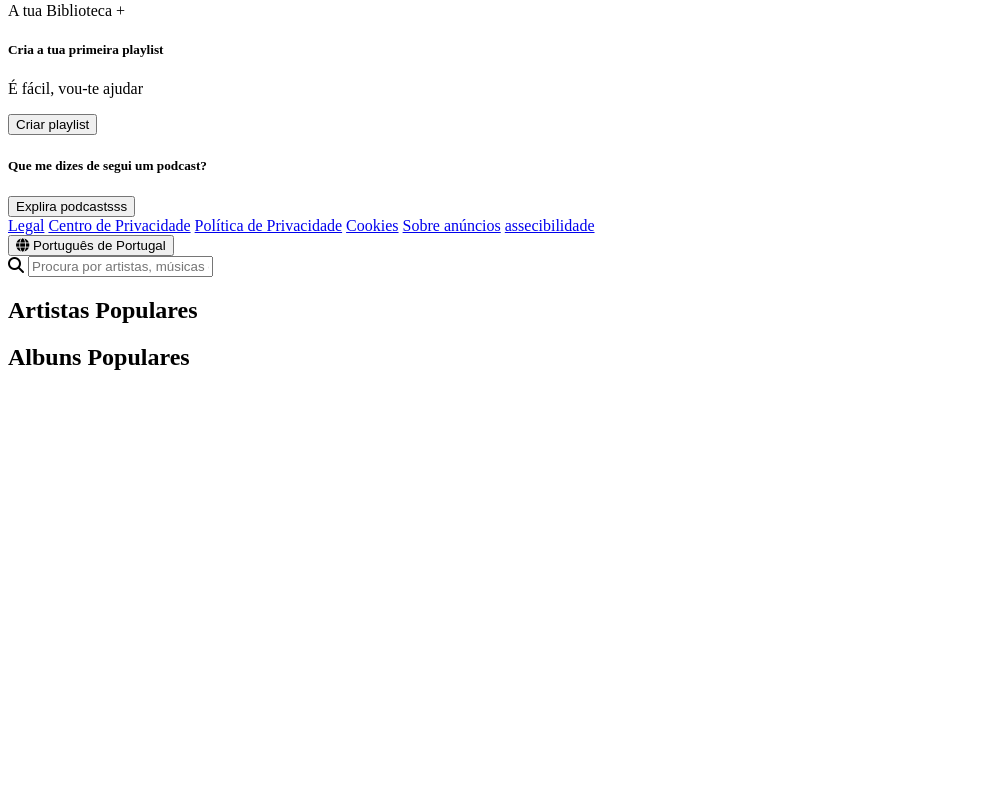
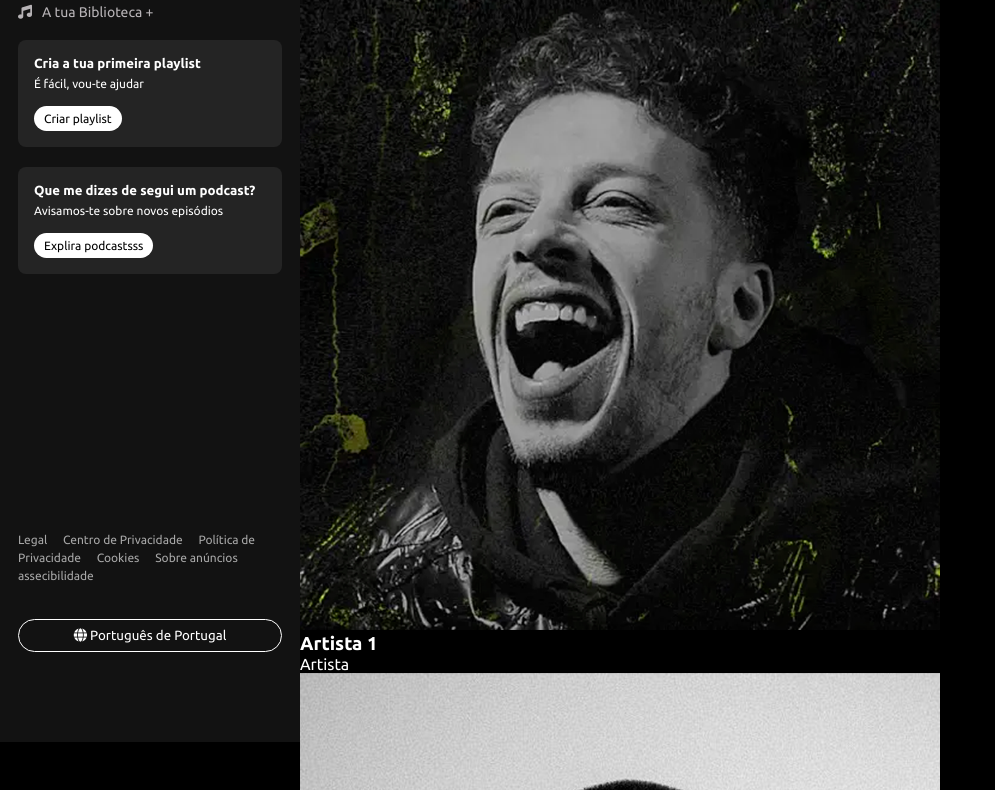
Before and after one commit to Pelinho03/spotify_page, a plain HTML site: page index.html in a window 1280 px wide. Shown: the part 58-848 px from the top of the page, without its empty margins (0-995 px from the left). Before the commit the page ends 800 px from the top, so only its background shows below. Drawn offline with Linux system fonts and the light colour scheme.

Commit message:
assets e config. do script

```diff
--- a/imdex.html
+++ b/index.html
@@ -11,8 +11,8 @@
 
 <body>
     <div class="container">
-        <nav>
-            <div class="logo">
+        <nav class="sidebar">
+            <div class="nav-logo">
                 <i class="fa-brands fa-spotify"></i>
             </div>
             <div class="nav-library">
@@ -26,6 +26,7 @@
             </div>
             <div class="nav-podcast">
                 <h5>Que me dizes de segui um podcast?</h5>
+                <p>Avisamos-te sobre novos episódios</p>
                 <button>Explira podcastsss</button>
             </div>
             <div class="nav-footer">
@@ -62,5 +63,6 @@
         </main>
     </div>
 </body>
+<script src="./scripts.js"></script>
 
 </html>
--- a/scripts.js
+++ b/scripts.js
@@ -0,0 +1,46 @@
+document.addEventListener("DOMContentLoaded", () => {
+    const artistsData = [
+        { name: "Artista 1", image: "./assets/artista_1.png" },
+        { name: "Artista 2", image: "./assets/artista_2.png" },
+        { name: "Artista 3", image: "./assets/artista_3.png" },
+        { name: "Artista 4", image: "./assets/artista_4.png" },
+        { name: "Artista 5", image: "./assets/artista_5.png" },
+        { name: "Artista 6", image: "./assets/artista_6.png" },
+    ];
+
+    const albumsData = [
+        { name: "Album 1", artist: "test 1", image: "./assets/album_1.png" },
+        { name: "Album 2", artist: "test 2", image: "./assets/album_2.png" },
+        { name: "Album 3", artist: "test 3", image: "./assets/album_3.png" },
+        { name: "Album 4", artist: "test 4", image: "./assets/album_4.png" },
+        { name: "Album 5", artist: "test 5", image: "./assets/album_5.png" },
+        { name: "Album 6", artist: "test 6", image: "./assets/album_6.png" },
+    ];
+
+    const artistGrid = document.querySelector(".artists-grid");
+    const albumsGrid = document.querySelector(".albuns-grid");
+
+    artistsData.forEach((artist) => {
+        const artistCard = document.createElement("div");
+        artistCard.classList.add("artist-card");
+
+        artistCard.innerHTML = `
+        <img src="${artist.image}" alt="imagem do ${artist.name}">
+        <h3>${artist.name}</h3>
+        <p>Artista</p>
+        `;
+
+        artistGrid.appendChild(artistCard);
+    });
+
+    albumsData.forEach((album) => {
+        const albumCard = document.createElement("div");
+        albumCard.classList.add("album-card");
+
+        albumCard.innerHTML = `
+        <img src="${album.image}" alt="imagem do ${album.name}">
+        <p>${album.name}</p>
+        `;
+        albumsGrid.appendChild(albumCard);
+    });
+});
--- a/styles.css
+++ b/styles.css
@@ -0,0 +1,94 @@
+@import url("https://fonts.googleapis.com/css2?family=Ubuntu:wght@300;400;500;700&display=swap");
+
+* {
+    margin: 0;
+    padding: 0;
+    box-sizing: border-box;
+    font-family: "Ubuntu", sans-serif;
+}
+
+body {
+    background-color: #000;
+    color: #fff;
+}
+
+.container {
+    display: flex;
+    height: 100vh;
+}
+
+.sidebar {
+    width: 300px;
+    background-color: #121212;
+    padding: 18px 18px 90px 18px;
+    display: flex;
+    flex-direction: column;
+    gap: 20px;
+}
+
+.nav-logo i {
+    font-size: 24px;
+}
+
+.nav-library {
+    display: flex;
+    align-items: center;
+    gap: 10px;
+}
+
+.nav-library i,
+.nav-library p {
+    color: #b7b3b6;
+    font-size: 14px;
+    cursor: pointer;
+}
+
+.nav-playlist,
+.nav-podcast {
+    background-color: #242424;
+    padding: 16px;
+    border-radius: 8px;
+}
+
+.nav-playlist button,
+.nav-podcast button {
+    font-size: 12px;
+    background-color: #fff;
+    color: #000;
+    border: none;
+    border-radius: 20px;
+    padding: 6px 10px;
+    margin-top: 16px;
+    cursor: pointer;
+}
+
+.nav-playlist p,
+.nav-podcast p {
+    font-size: 12px;
+    margin-top: 6px;
+}
+
+.nav-footer {
+    margin-top: auto;
+    /* display: flex;
+    flex-wrap: wrap;
+    justify-content: space-around; */
+}
+
+.nav-footer a {
+    color: #a7a7a7;
+    text-decoration: none;
+    font-size: 12px;
+    margin-right: 12px;
+    margin-bottom: 8px;
+}
+
+.nav-lang-button {
+    background-color: transparent;
+    border: 1px solid #fff;
+    color: #fff;
+    padding: 8px 12px;
+    margin-top: 16px;
+    cursor: pointer;
+    border-radius: 20px;
+}
```
Also changed, not shown: assets/album_1.png (added), assets/album_2.png (added), assets/album_3.png (added), assets/album_4.png (added), assets/album_5.png (added), assets/album_6.png (added), assets/artista_1.png (added), assets/artista_2.png (added), assets/artista_3.png (added), assets/artista_4.png (added), assets/artista_5.png (added), assets/artista_6.png (added).
